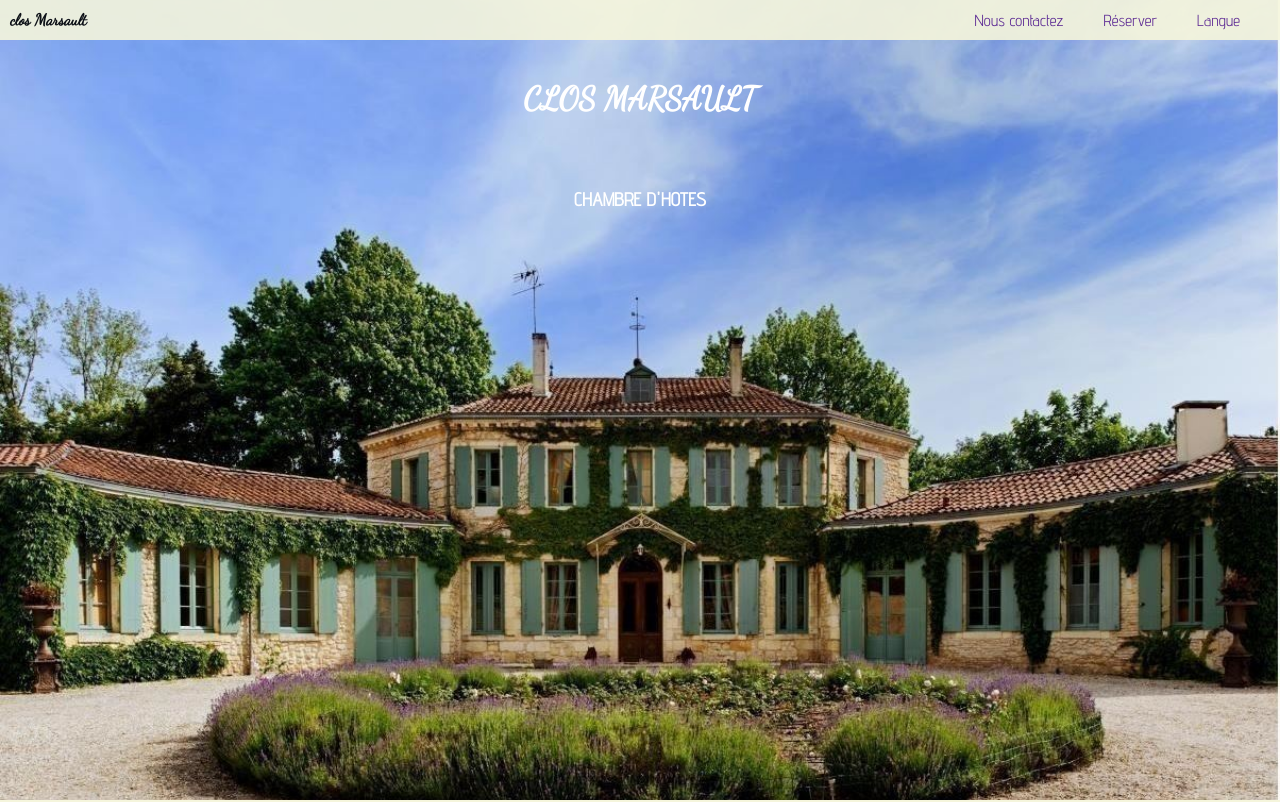
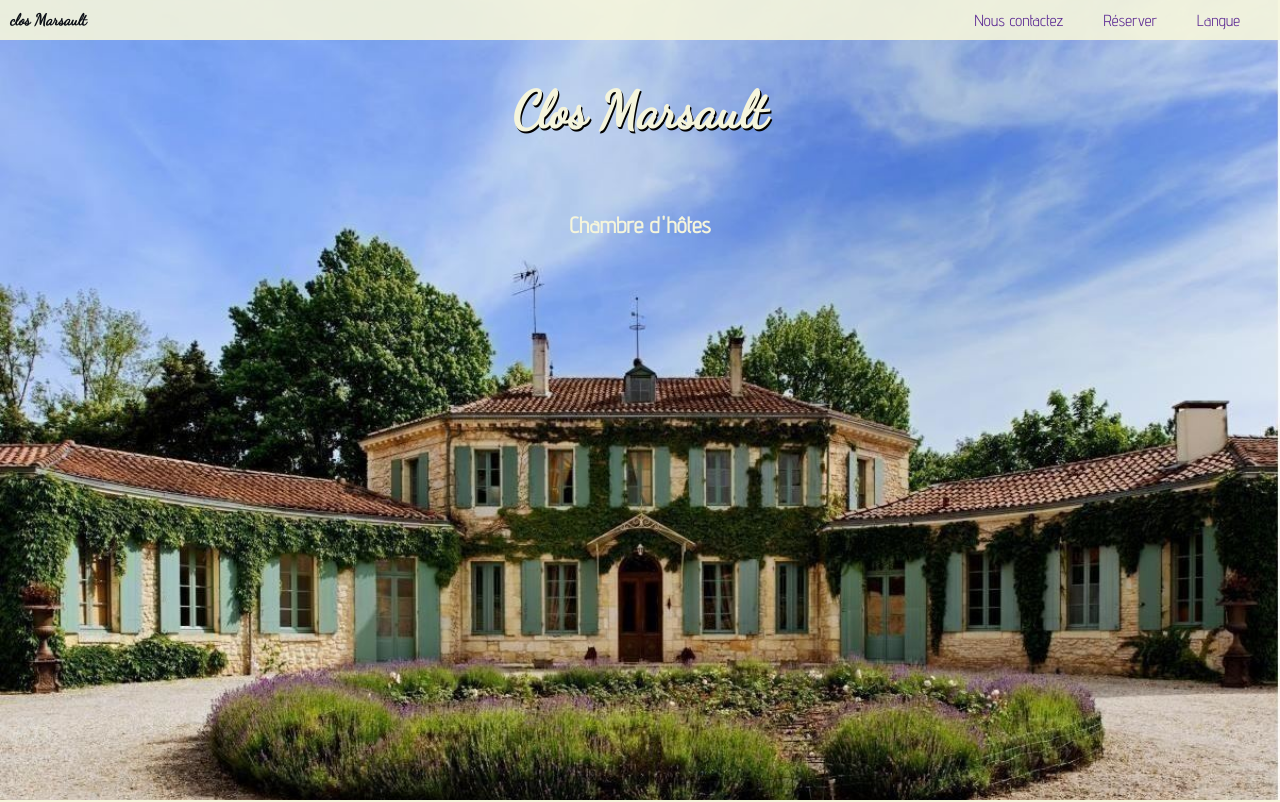
Before and after one commit to hichem840/page-with-html-css, a plain HTML site: page index.html in a window 1280 px wide. Shown: the top 802 px of the page. Drawn offline with Linux system fonts and the light colour scheme.

Commit message:
finir la page

```diff
--- a/index.html
+++ b/index.html
@@ -21,8 +21,8 @@
        </ul>
    </nav>
    <div class="partie1">
-   <h1>clos Marsault</h1>
-   <h3>chambre d'hotes</h3>
+   <h1>Clos Marsault</h1>
+   <h3>Chambre d'hôtes</h3>
   </div>
   <div class="partie2">
    <h2>un lieu unique pour un séjour unique</h2>
--- a/style.css
+++ b/style.css
@@ -1,18 +1,25 @@
-@import url("https://fonts.googleapis.com/css?family=Advent+Pro|Dancing+Script&display=swap");
-* {
+@import url('https://fonts.googleapis.com/css?family=Advent+Pro|Dancing+Script&display=swap');
+
+*{
   margin: 0;
   padding: 0;
   box-sizing: border-box;
 }
 
-h1 {
-  font-family: "Dancing Script", cursive;
+body {
+  overflow-x: hidden;
+  font-family: 'Advent Pro', sans-serif;
+  width: 100%;
+}
+
+h1{
+  font-family: 'Dancing Script', cursive;
   position: relative;
   text-align: center;
-  color: white;
-  text-transform: uppercase;
-  font-size: 2rem;
+  color: rgb(245, 245, 220);
+  font-size: 3.2rem;
   transform: translateY(80px);
+  text-shadow: 1.3px 2px 0.5px black;
 }
 
 h2 {
@@ -22,9 +29,10 @@ h2 {
 }
 
 h3 {
+  font-family: 'Advent Pro', sans-serif;
   text-align: center;
-  color: white;
-  text-transform: uppercase;
+  color: beige;
+  font-size: 1.4rem;
   transform: translateY(150px);
 }
 p {
@@ -44,6 +52,7 @@ nav {
   background-color: rgb(245, 245, 220);
   height: 40px;
   width: 100%;
+  z-index: 100;
 }
 nav div span {
   font-family: "Dancing Script", cursive;
@@ -71,10 +80,7 @@ nav ul li a {
   cursor: pointer;
 }
 
-body {
-  font-family: "Advent Pro", sans-serif;
-  width: 100%;
-}
+
 .partie2 {
   height: 100vh;
   width: 100%;
@@ -91,11 +97,16 @@ body {
   margin: 70px 70px 0 70px;
   list-style: none;
 }
+img:hover {
+  transform :scale(1.1);
+}
+
 img {
   height: 200px;
   transform: translateY(-10px);
   border-radius: 10px;
   box-shadow: 7px 4px 10px black;
+  transition: 0.2s;
 }
 h4 {
   font-family: cursive;
@@ -220,3 +231,7 @@ img :hover {
   opacity: 0.5;
   transform: scale(1.7);
 }
+nav ul li a:hover {
+color: white;
+font-size: 1rem;
+}
```
